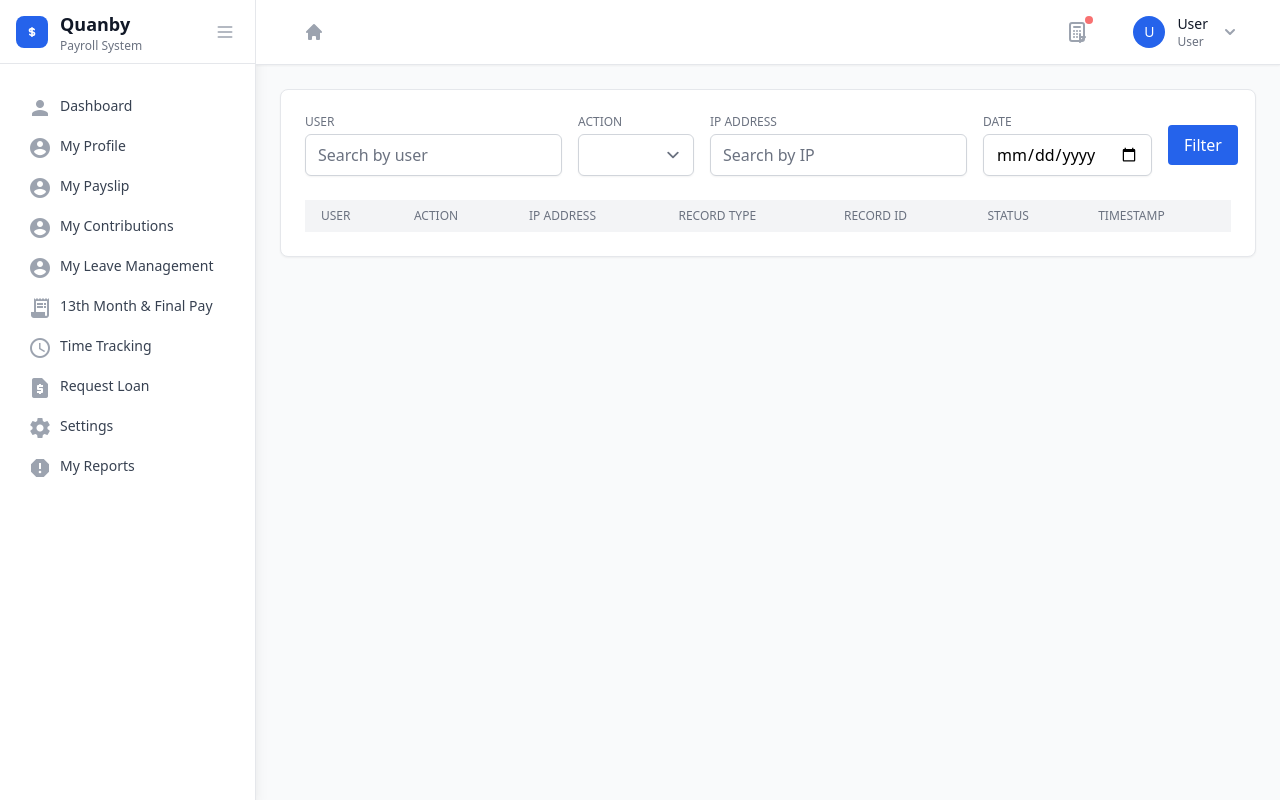
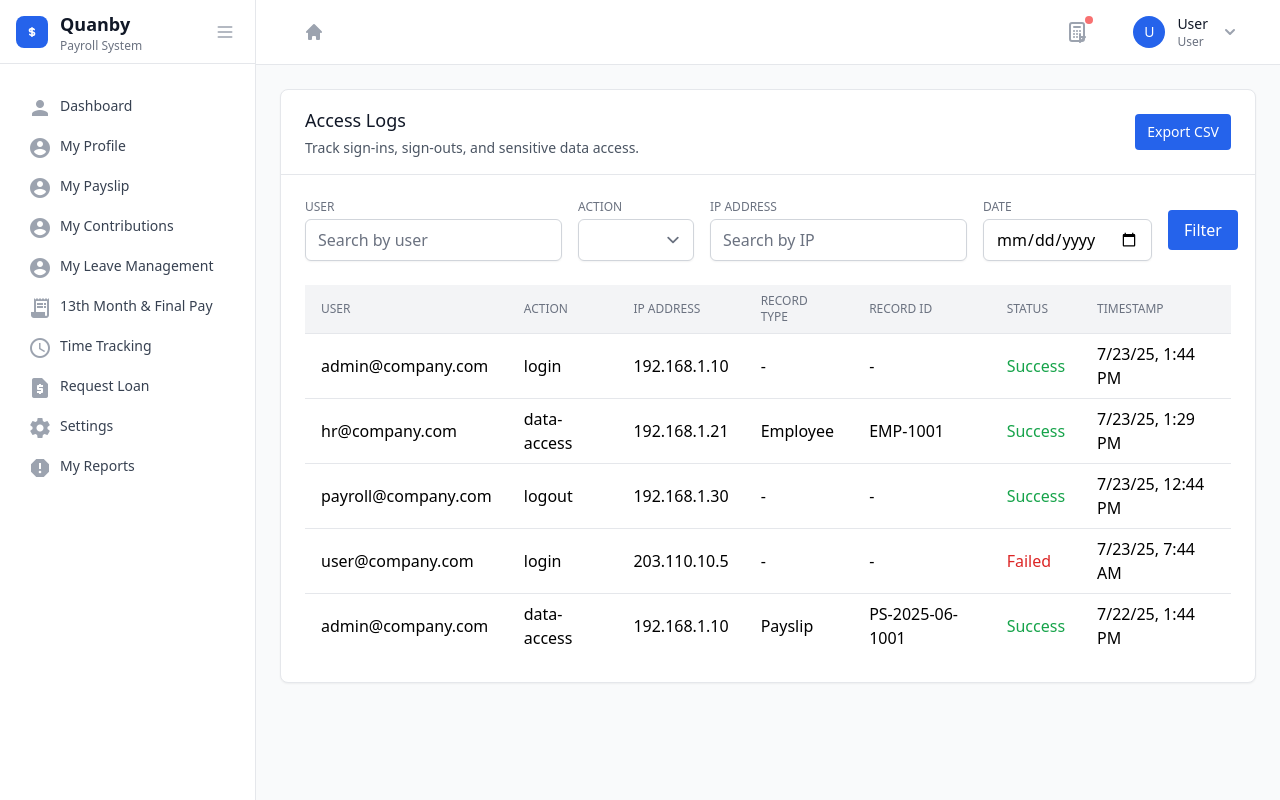
Before and after one commit to Acon1tum/payroll-frontend, an Angular app: page /access-logs in a window 1280 px wide. Built offline with nearby package versions, Linux system fonts and the light colour scheme.

Commit message:
added audit trail and logs

```diff
--- a/src/app/pages/admin/audit-trail/access-logs/access-logs.component.html
+++ b/src/app/pages/admin/audit-trail/access-logs/access-logs.component.html
@@ -7,9 +7,17 @@
       <!-- Header -->
       <app-header></app-header>
 
-    <main class="flex-1 p-6">
+    <main class="flex-1 overflow-x-hidden overflow-y-auto bg-gray-50 p-6">
 
-<div class="bg-white rounded-lg shadow-sm border border-gray-200 mb-6 p-6">
+<div class="bg-white rounded-lg shadow-sm border border-gray-200 mb-6">
+  <div class="px-6 py-4 border-b border-gray-200 flex items-center justify-between">
+    <div>
+      <h3 class="text-lg font-medium text-gray-900">Access Logs</h3>
+      <p class="text-sm text-gray-600 mt-1">Track sign-ins, sign-outs, and sensitive data access.</p>
+    </div>
+    <button (click)="exportCsv()" class="px-3 py-2 rounded bg-blue-600 text-white text-sm">Export CSV</button>
+  </div>
+  <div class="p-6">
   <div class="flex flex-col md:flex-row md:items-center md:justify-between mb-6 gap-4">
     <div class="flex flex-col md:flex-row gap-4">
       <div>
@@ -51,7 +59,7 @@
         </tr>
       </thead>
       <tbody class="bg-white divide-y divide-gray-200">
-        <tr *ngFor="let log of logs">
+        <tr *ngFor="let log of filtered">
           <td class="px-4 py-2">{{ log.user }}</td>
           <td class="px-4 py-2">{{ log.action }}</td>
           <td class="px-4 py-2">{{ log.ip }}</td>
@@ -68,8 +76,8 @@
       </tbody>
     </table>
   </div>
-</div>
-
+  </div>
+  </div>
     </main>
   </div>
 </div>
--- a/src/app/pages/admin/audit-trail/access-logs/access-logs.component.ts
+++ b/src/app/pages/admin/audit-trail/access-logs/access-logs.component.ts
@@ -22,10 +22,42 @@ export interface AccessLog {
   imports: [CommonModule, FormsModule, SidebarComponent, HeaderComponent]
 })
 export class AccessLogsComponent {
-  logs: AccessLog[] = [];
+  logs: AccessLog[] = [
+    { id: 'AL-001', user: 'admin@company.com', action: 'login', ip: '192.168.1.10', timestamp: new Date(), status: 'success' },
+    { id: 'AL-002', user: 'hr@company.com', action: 'data-access', ip: '192.168.1.21', recordType: 'Employee', recordId: 'EMP-1001', timestamp: new Date(Date.now() - 1000*60*15), status: 'success' },
+    { id: 'AL-003', user: 'payroll@company.com', action: 'logout', ip: '192.168.1.30', timestamp: new Date(Date.now() - 1000*60*60), status: 'success' },
+    { id: 'AL-004', user: 'user@company.com', action: 'login', ip: '203.110.10.5', timestamp: new Date(Date.now() - 1000*60*60*6), status: 'failed' },
+    { id: 'AL-005', user: 'admin@company.com', action: 'data-access', ip: '192.168.1.10', recordType: 'Payslip', recordId: 'PS-2025-06-1001', timestamp: new Date(Date.now() - 1000*60*60*24), status: 'success' },
+  ];
+  filtered: AccessLog[] = [...this.logs];
   filter: { user?: string; action?: string; ip?: string; date?: string } = {};
 
   filterLogs() {
-    // Implement filtering logic here
+    const userTerm = (this.filter.user || '').toLowerCase().trim();
+    const action = (this.filter.action || '').toLowerCase().trim();
+    const ipTerm = (this.filter.ip || '').toLowerCase().trim();
+    const dateStr = (this.filter.date || '').trim();
+    this.filtered = this.logs.filter(l => {
+      const okUser = !userTerm || l.user.toLowerCase().includes(userTerm);
+      const okAction = !action || l.action === action;
+      const okIp = !ipTerm || l.ip.toLowerCase().includes(ipTerm);
+      const okDate = !dateStr || new Date(l.timestamp).toISOString().slice(0,10) === dateStr;
+      return okUser && okAction && okIp && okDate;
+    });
+  }
+
+  exportCsv() {
+    const rows = [
+      ['ID','User','Action','IP','Record Type','Record ID','Status','Timestamp'],
+      ...this.filtered.map(l => [l.id, l.user, l.action, l.ip, l.recordType || '', l.recordId || '', l.status || '', l.timestamp.toISOString()])
+    ];
+    const csv = rows.map(r => r.map(v => `"${String(v).replace(/"/g,'""')}"`).join(',')).join('\n');
+    const blob = new Blob([csv], { type: 'text/csv;charset=utf-8;' });
+    const url = URL.createObjectURL(blob);
+    const a = document.createElement('a');
+    a.href = url;
+    a.download = 'access-logs.csv';
+    a.click();
+    URL.revokeObjectURL(url);
   }
 }
--- a/src/app/pages/admin/audit-trail/activity-logs/activity-logs.component.html
+++ b/src/app/pages/admin/audit-trail/activity-logs/activity-logs.component.html
@@ -7,9 +7,17 @@
       <!-- Header -->
       <app-header></app-header>
 
-    <main class="flex-1 p-6">
+    <main class="flex-1 overflow-x-hidden overflow-y-auto bg-gray-50 p-6">
 
-<div class="bg-white rounded-lg shadow-sm border border-gray-200 mb-6 p-6">
+<div class="bg-white rounded-lg shadow-sm border border-gray-200 mb-6">
+  <div class="px-6 py-4 border-b border-gray-200 flex items-center justify-between">
+    <div>
+      <h3 class="text-lg font-medium text-gray-900">Activity Logs</h3>
+      <p class="text-sm text-gray-600 mt-1">System actions performed by users across modules.</p>
+    </div>
+    <button (click)="exportCsv()" class="px-3 py-2 rounded bg-blue-600 text-white text-sm">Export CSV</button>
+  </div>
+  <div class="p-6">
   <div class="flex flex-col md:flex-row md:items-center md:justify-between mb-6 gap-4">
     <div class="flex flex-col md:flex-row gap-4">
       <div>
@@ -40,7 +48,7 @@
         </tr>
       </thead>
       <tbody class="bg-white divide-y divide-gray-200">
-        <tr *ngFor="let log of logs">
+        <tr *ngFor="let log of filtered">
           <td class="px-4 py-2">{{ log.user }}</td>
           <td class="px-4 py-2">{{ log.module }}</td>
           <td class="px-4 py-2">{{ log.action }}</td>
--- a/src/app/pages/admin/audit-trail/activity-logs/activity-logs.component.ts
+++ b/src/app/pages/admin/audit-trail/activity-logs/activity-logs.component.ts
@@ -20,10 +20,39 @@ export interface ActivityLog {
   imports: [CommonModule, FormsModule, SidebarComponent, HeaderComponent]
 })
 export class ActivityLogsComponent {
-  logs: ActivityLog[] = [];
+  logs: ActivityLog[] = [
+    { id: 'ACT-001', user: 'admin@company.com', module: 'Payroll', action: 'Run Payroll', details: 'Run for 2025-06 period', date: new Date() },
+    { id: 'ACT-002', user: 'hr@company.com', module: 'Employees', action: 'Create', details: 'Added EMP-1010', date: new Date(Date.now() - 1000*60*20) },
+    { id: 'ACT-003', user: 'payroll@company.com', module: 'Deductions', action: 'Update', details: 'Updated SSS table', date: new Date(Date.now() - 1000*60*60) },
+    { id: 'ACT-004', user: 'auditor@company.com', module: 'Audit', action: 'Export', details: 'Downloaded logs', date: new Date(Date.now() - 1000*60*60*24) },
+  ];
+  filtered: ActivityLog[] = [...this.logs];
   filter: { user?: string; module?: string; date?: string } = {};
 
   filterLogs() {
-    // Implement filtering logic here
+    const userTerm = (this.filter.user || '').toLowerCase().trim();
+    const moduleTerm = (this.filter.module || '').toLowerCase().trim();
+    const dateStr = (this.filter.date || '').trim();
+    this.filtered = this.logs.filter(l => {
+      const okUser = !userTerm || l.user.toLowerCase().includes(userTerm);
+      const okModule = !moduleTerm || l.module.toLowerCase().includes(moduleTerm);
+      const okDate = !dateStr || new Date(l.date).toISOString().slice(0,10) === dateStr;
+      return okUser && okModule && okDate;
+    });
+  }
+
+  exportCsv() {
+    const rows = [
+      ['ID','User','Module','Action','Details','Date'],
+      ...this.filtered.map(l => [l.id, l.user, l.module, l.action, l.details, l.date.toISOString()])
+    ];
+    const csv = rows.map(r => r.map(v => `"${String(v).replace(/"/g,'""')}"`).join(',')).join('\n');
+    const blob = new Blob([csv], { type: 'text/csv;charset=utf-8;' });
+    const url = URL.createObjectURL(blob);
+    const a = document.createElement('a');
+    a.href = url;
+    a.download = 'activity-logs.csv';
+    a.click();
+    URL.revokeObjectURL(url);
   }
 }
```
